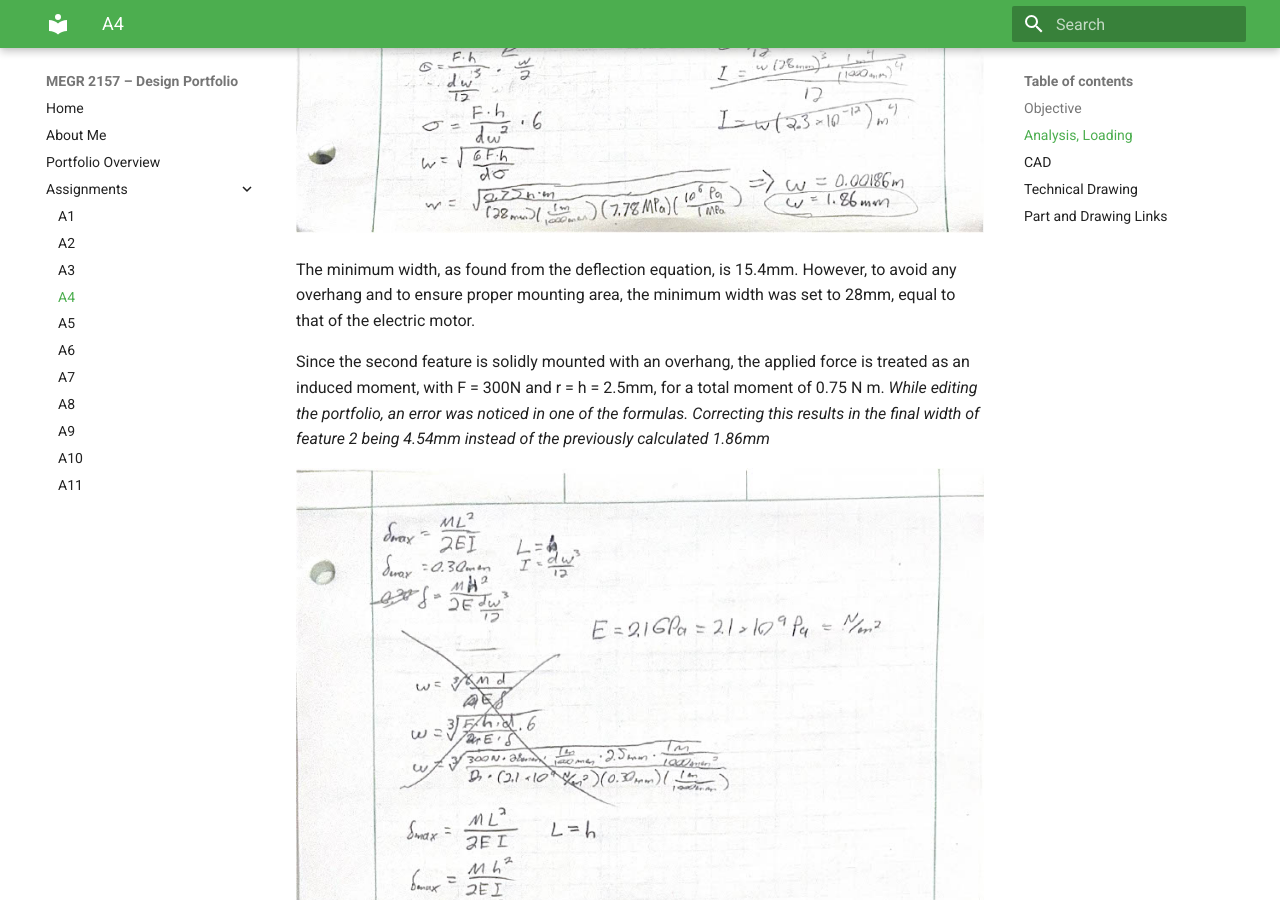
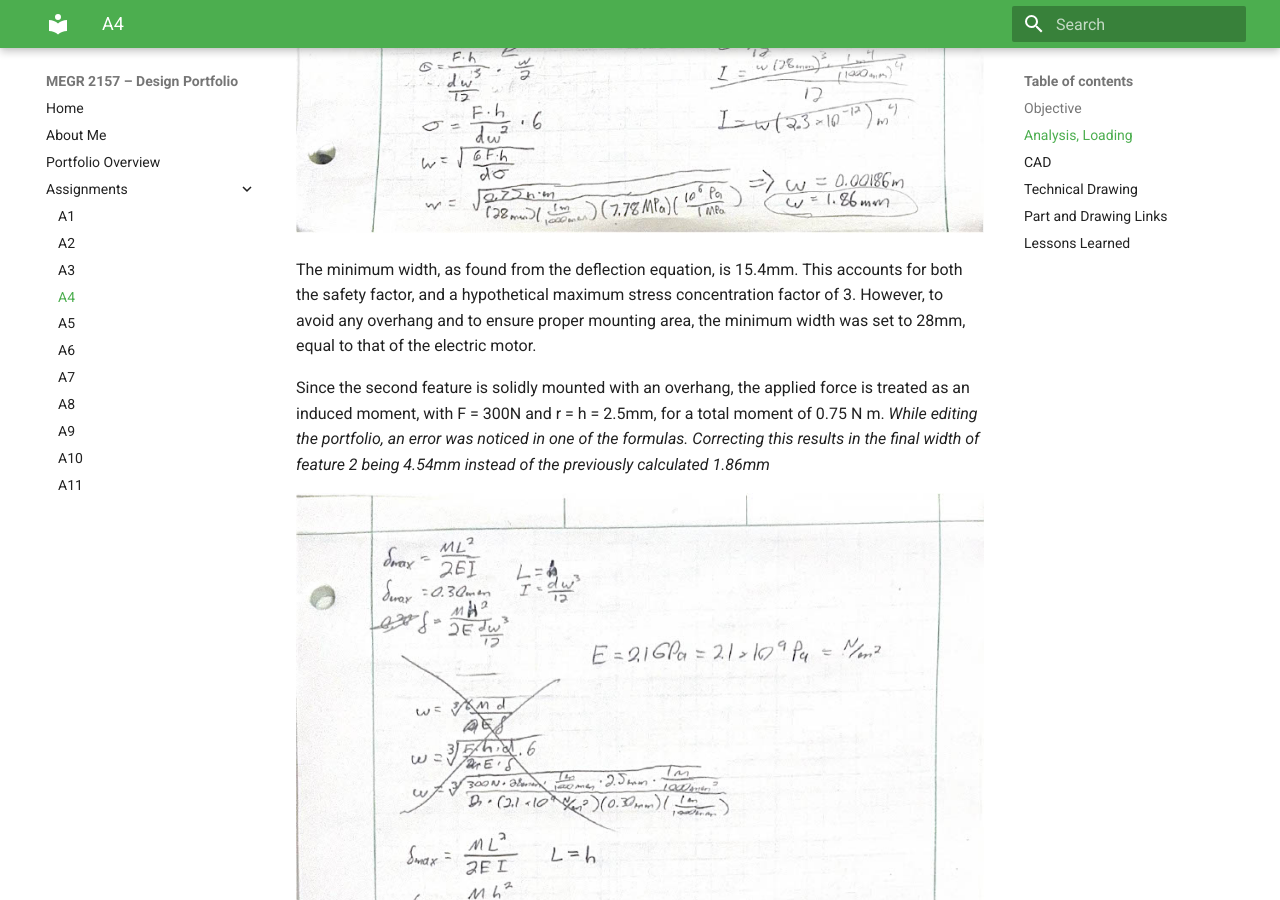
Before and after one commit to CadlesCelica/megr2157-portfolio, an MkDocs documentation site: the page built from docs/assignments/A04/index.md, in a window 1280 px wide and 900 px high, scrolled down 2192 px. Built offline with MkDocs 1.6.1 and Material for MkDocs 9.7.7, drawn with Linux system fonts in a browser that asks for light colours; some of the changed text lies outside the part shown.

Commit message:
Im done bruh

```diff
--- a/docs/assignments/A04/index.md
+++ b/docs/assignments/A04/index.md
@@ -15,7 +15,7 @@ To simplify the analysis, the applied force is treated as an axial load on the f
 
 ![Paper no 2](<a4pg 2.jpg>)
 
-The minimum width, as found from the deflection equation, is 15.4mm. However, to avoid any overhang and to ensure proper mounting area, the minimum width was set to 28mm, equal to that of the electric motor.
+The minimum width, as found from the deflection equation, is 15.4mm. This accounts for both the safety factor, and a hypothetical maximum stress concentration factor of 3. However, to avoid any overhang and to ensure proper mounting area, the minimum width was set to 28mm, equal to that of the electric motor.
 
 Since the second feature is solidly mounted with an overhang, the applied force is treated as an induced moment, with F = 300N and r = h = 2.5mm, for a total moment of 0.75 N m. *While editing the portfolio, an error was noticed in one of the formulas. Correcting this results in the final width of feature 2 being 4.54mm instead of the previously calculated 1.86mm*
 
@@ -62,4 +62,7 @@ Assuming the bracket mount holes need to be the same clearance as the motor scre
 
 The Solidworks part can be found [HERE](<A4 part Cadle.SLDPRT>) and the Drawing can be found [OVER HERE](<A4 part DRAW.SLDDRW>)
 
+## Lessons Learned
+My dimensioning on Solidworks is rusty, and needs improvement to reach an adequate level for employers. Additionally, I need to pay close attention in the transformation of equations, as a variable or integer can be easily omitted in a rush.
+
 Total time: 4 Hours calculations and brainstorming, 4 hours CAD and portfolio for 8 hours total on this project.
```
